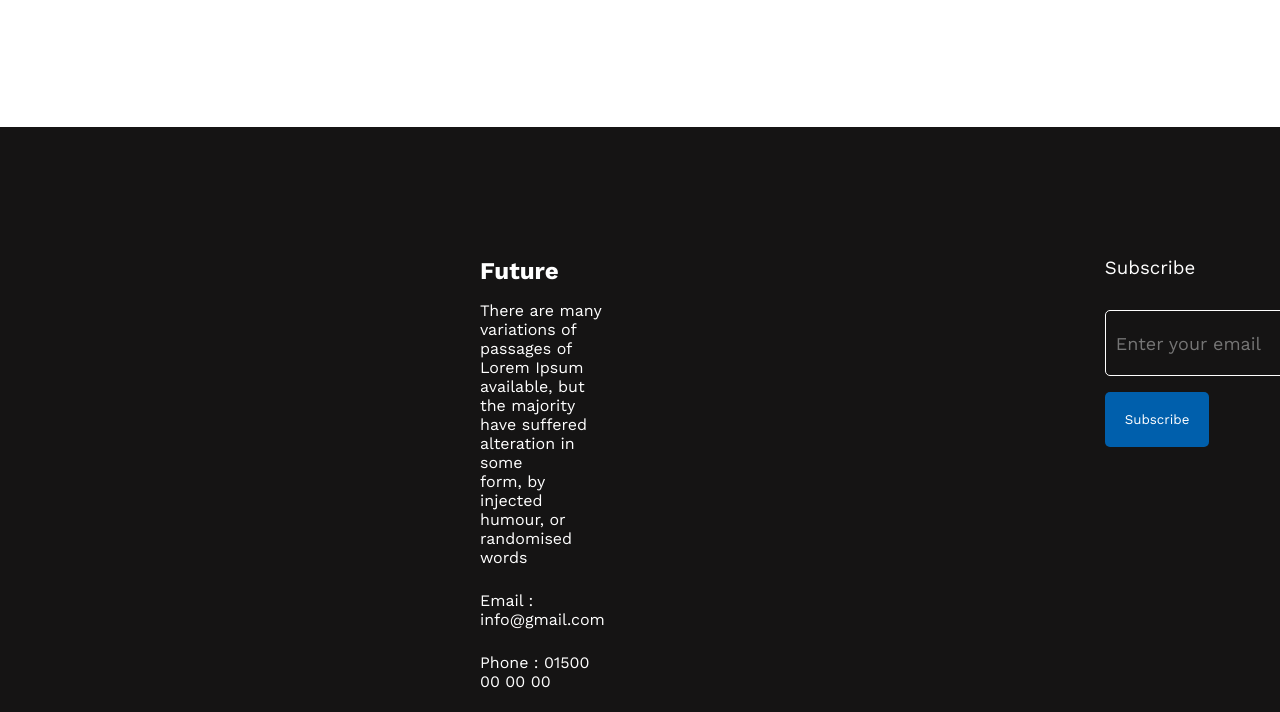
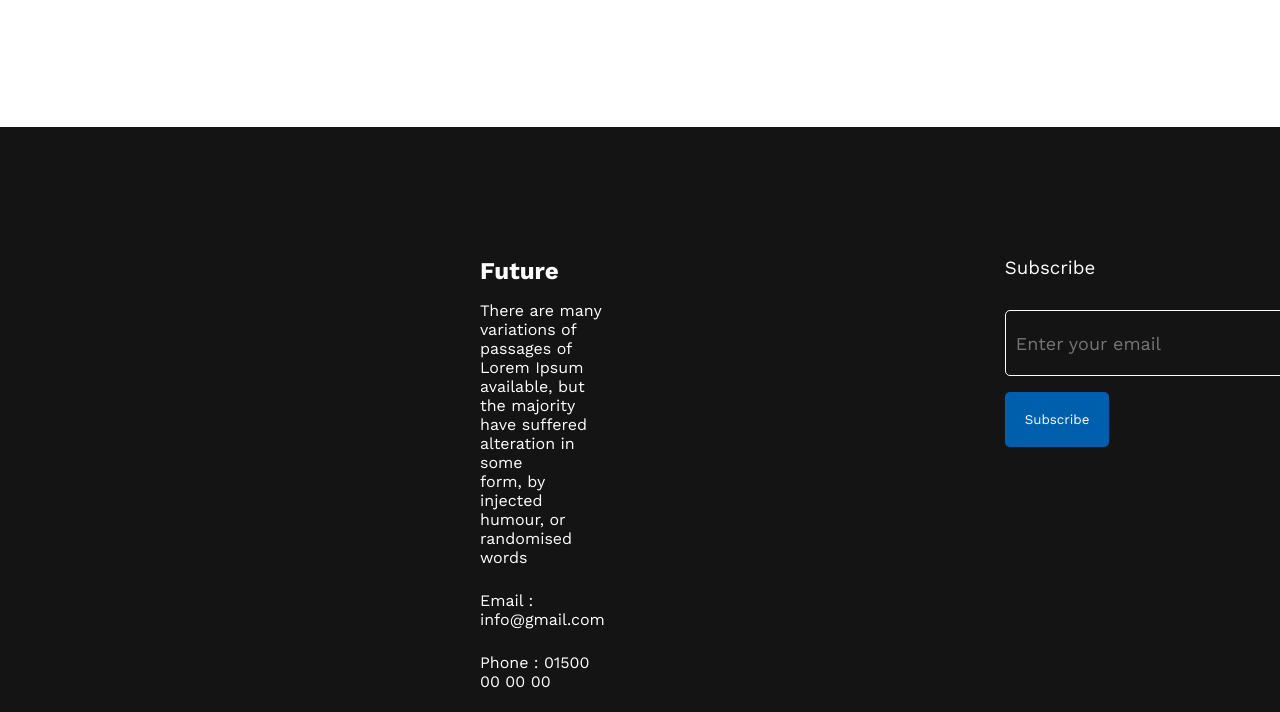
Before and after one commit to abdullahtusar/assignment1, a plain HTML site: page index.html in a window 1280 px wide. Shown: the part 3645-4357 px from the top of the page. Drawn offline with nearby package versions, Linux system fonts and the light colour scheme; a web font is replaced by a local one.

Commit message:
git commit

```diff
--- a/styles/assignment.css
+++ b/styles/assignment.css
@@ -168,7 +168,7 @@ footer {
     color: #FFFFFF;
     background-color: #151414;
     display: flex;
-    gap: 500px;
+    gap: 400px;
     padding: 130px 480px;
 }
 .future h2{
```
